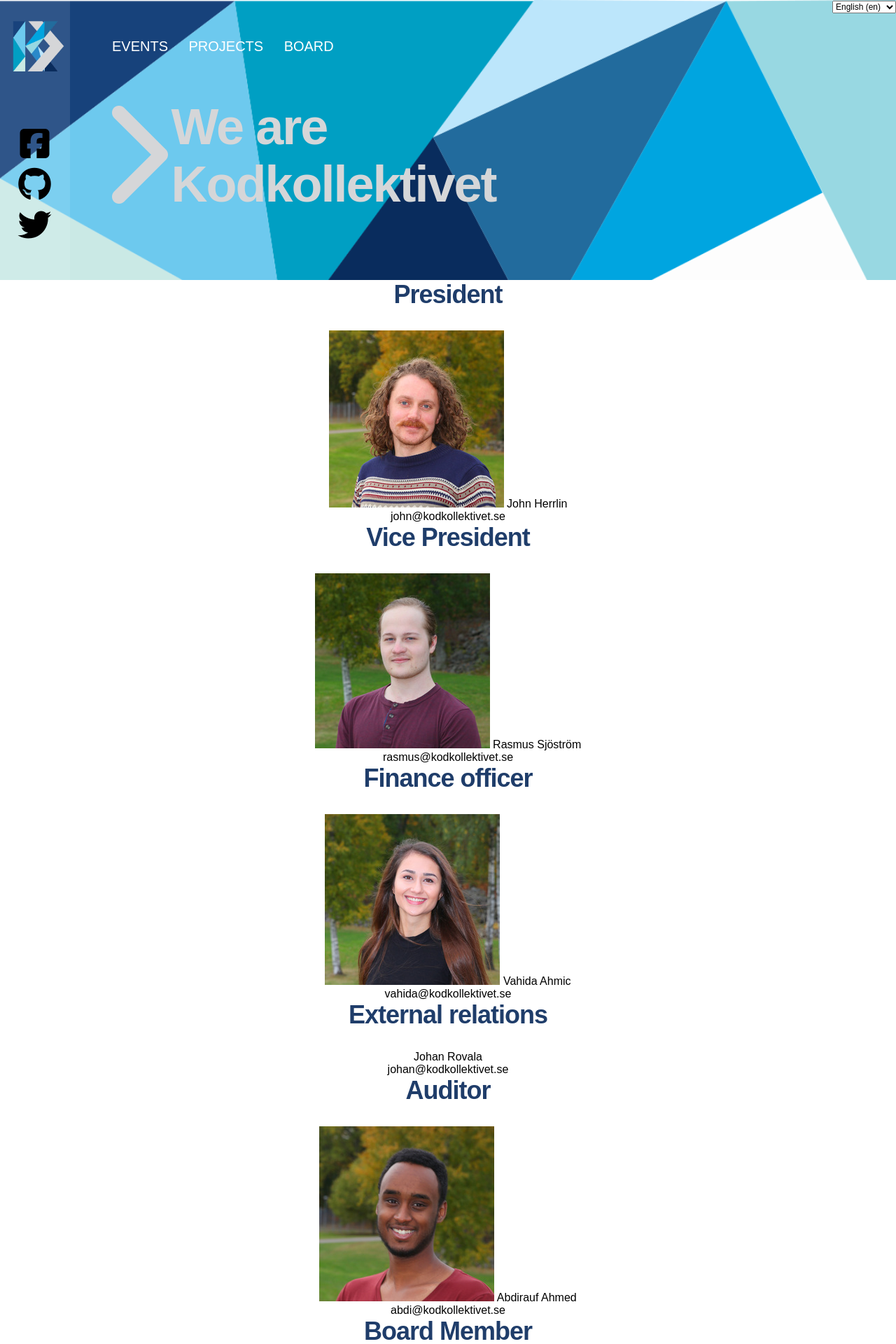
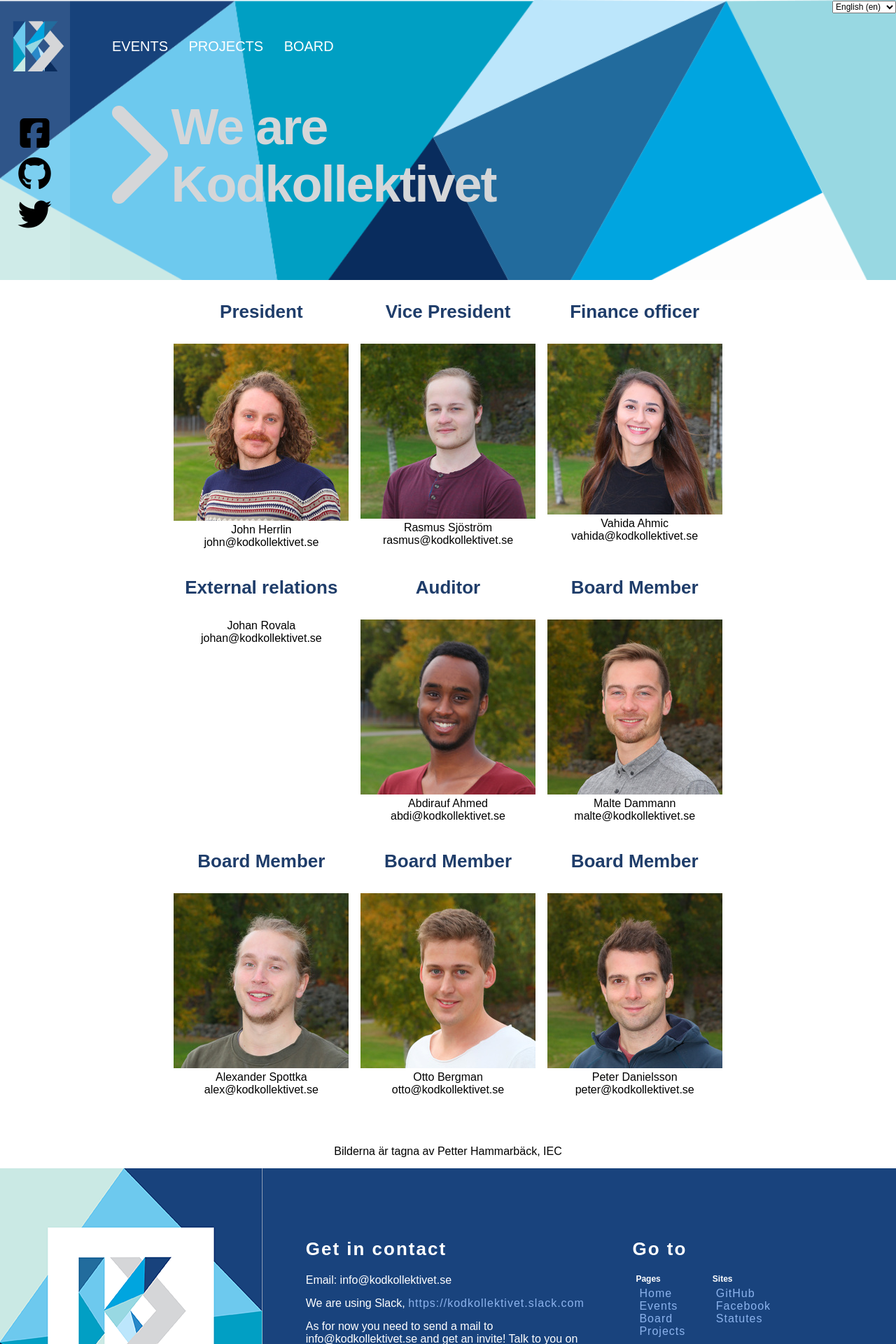
Before and after one commit to Kodkollektivet/kodkollektivet.se, a Django app: page /en/board/ in a window 1280 px wide. Shown: the top 1920 px of the page at 70% size. Run offline with Django 3.2, Linux system fonts and the light colour scheme; data that the repository does not hold is empty; some libraries are stand-ins or nearby versions.

Commit message:
Current css output

```diff
--- a/kodkollektivet/static/css/main.css
+++ b/kodkollektivet/static/css/main.css
@@ -31,13 +31,17 @@ main .what-is {
   margin-left: auto;
   margin-right: auto;
 }
+/* line 15, compass/sass/_base.sass */
+main .what-is h2 {
+  font-size: 36px;
+}
 /* line 15, ../../../../../.rvm/gems/ruby-2.3.3/gems/bourbon-compass-4.0.2/stylesheets/bourbon/addons/_clearfix.scss */
 main .what-is:after {
   content: "";
   display: table;
   clear: both;
 }
-/* line 18, compass/sass/_base.sass */
+/* line 19, compass/sass/_base.sass */
 main .what-is img {
   float: left;
   display: block;
@@ -48,7 +52,7 @@ main .what-is img {
 main .what-is img:last-child {
   margin-right: 0;
 }
-/* line 20, compass/sass/_base.sass */
+/* line 21, compass/sass/_base.sass */
 main .what-is .split {
   float: left;
   display: block;
@@ -60,11 +64,11 @@ main .what-is .split {
 main .what-is .split:last-child {
   margin-right: 0;
 }
-/* line 23, compass/sass/_base.sass */
+/* line 24, compass/sass/_base.sass */
 main .what-is .split i {
   font-size: 78px;
 }
-/* line 25, compass/sass/_base.sass */
+/* line 26, compass/sass/_base.sass */
 main .what-is article {
   float: left;
   display: block;
@@ -76,11 +80,11 @@ main .what-is article {
 main .what-is article:last-child {
   margin-right: 0;
 }
-/* line 28, compass/sass/_base.sass */
+/* line 29, compass/sass/_base.sass */
 main .what-is article p:first-of-type {
   color: darkblue;
 }
-/* line 31, compass/sass/_base.sass */
+/* line 32, compass/sass/_base.sass */
 main .student-company {
   max-width: 3000px;
   margin-left: auto;
@@ -94,21 +98,21 @@ main .student-company:after {
   display: table;
   clear: both;
 }
-/* line 35, compass/sass/_base.sass */
+/* line 36, compass/sass/_base.sass */
 main .student-company h2 {
   text-transform: uppercase;
   font-size: 24px;
 }
-/* line 38, compass/sass/_base.sass */
+/* line 39, compass/sass/_base.sass */
 main .student-company article {
   text-align: center;
 }
-/* line 40, compass/sass/_base.sass */
+/* line 41, compass/sass/_base.sass */
 main .student-company article section {
   display: inline-block;
   text-align: left;
 }
-/* line 43, compass/sass/_base.sass */
+/* line 44, compass/sass/_base.sass */
 main .student-company .student {
   float: left;
   display: block;
@@ -119,7 +123,7 @@ main .student-company .student {
 main .student-company .student:last-child {
   margin-right: 0;
 }
-/* line 45, compass/sass/_base.sass */
+/* line 46, compass/sass/_base.sass */
 main .student-company .split {
   float: left;
   display: block;
@@ -131,11 +135,11 @@ main .student-company .split {
 main .student-company .split:last-child {
   margin-right: 0;
 }
-/* line 48, compass/sass/_base.sass */
+/* line 49, compass/sass/_base.sass */
 main .student-company .split i {
   font-size: 78px;
 }
-/* line 50, compass/sass/_base.sass */
+/* line 51, compass/sass/_base.sass */
 main .student-company .company {
   float: left;
   display: block;
@@ -147,7 +151,7 @@ main .student-company .company:last-child {
   margin-right: 0;
 }
 
-/* line 53, compass/sass/_base.sass */
+/* line 54, compass/sass/_base.sass */
 .events {
   max-width: 3000px;
   margin-left: auto;
@@ -160,7 +164,7 @@ main .student-company .company:last-child {
   display: table;
   clear: both;
 }
-/* line 56, compass/sass/_base.sass */
+/* line 57, compass/sass/_base.sass */
 .events .articles {
   float: left;
   display: block;
@@ -172,19 +176,19 @@ main .student-company .company:last-child {
 .events .articles:last-child {
   margin-right: 0;
 }
-/* line 59, compass/sass/_base.sass */
+/* line 60, compass/sass/_base.sass */
 .events .articles article {
   margin-top: 50px;
 }
-/* line 61, compass/sass/_base.sass */
+/* line 62, compass/sass/_base.sass */
 .events .articles article:not(:last-of-type) {
   border-bottom: solid 2px #1F3D6A;
 }
-/* line 63, compass/sass/_base.sass */
+/* line 64, compass/sass/_base.sass */
 .events .articles article h2 {
   margin-bottom: 20px;
 }
-/* line 65, compass/sass/_base.sass */
+/* line 66, compass/sass/_base.sass */
 .events aside {
   float: left;
   display: block;
@@ -196,7 +200,7 @@ main .student-company .company:last-child {
   margin-right: 0;
 }
 
-/* line 68, compass/sass/_base.sass */
+/* line 69, compass/sass/_base.sass */
 .projects {
   max-width: 3000px;
   margin-left: auto;
@@ -209,11 +213,11 @@ main .student-company .company:last-child {
   display: table;
   clear: both;
 }
-/* line 71, compass/sass/_base.sass */
+/* line 72, compass/sass/_base.sass */
 .projects h3 {
   margin-top: 50px;
 }
-/* line 73, compass/sass/_base.sass */
+/* line 74, compass/sass/_base.sass */
 .projects .creating {
   float: left;
   display: block;
@@ -224,15 +228,21 @@ main .student-company .company:last-child {
 .projects .creating:last-child {
   margin-right: 0;
 }
-/* line 76, compass/sass/_base.sass */
+/* line 77, compass/sass/_base.sass */
 .projects .creating ul li {
   margin-top: 7px;
 }
-/* line 78, compass/sass/_base.sass */
+/* line 79, compass/sass/_base.sass */
 .projects .creating ul li a {
   font-size: 20px;
 }
-/* line 80, compass/sass/_base.sass */
+/* line 81, compass/sass/_base.sass */
+.projects .creating .projectlist {
+  background-color: #E8E8E8;
+  padding: 20px 0;
+  border-radius: 5px;
+}
+/* line 85, compass/sass/_base.sass */
 .projects .services-apps {
   float: left;
   display: block;
@@ -244,47 +254,68 @@ main .student-company .company:last-child {
   margin-right: 0;
 }
 
-/* line 85, compass/sass/_base.sass */
+/* line 88, compass/sass/_base.sass */
+.board {
+  display: -webkit-flex;
+  display: flex;
+  -webkit-flex-wrap: wrap;
+  flex-wrap: wrap;
+  margin: 30px auto;
+  max-width: 800px;
+}
+/* line 93, compass/sass/_base.sass */
+.board section {
+  -webkit-flex: 1;
+  flex: 1;
+  margin-bottom: 40px;
+}
+
+/* line 96, compass/sass/_base.sass */
+.center {
+  text-align: center;
+  margin: 15px auto;
+}
+
+/* line 100, compass/sass/_base.sass */
 h1, h2, h3, h4, h5 {
   margin-bottom: 30px;
   letter-spacing: 0px;
   color: #1F3D6A;
 }
 
-/* line 90, compass/sass/_base.sass */
+/* line 105, compass/sass/_base.sass */
 h2 {
-  font-size: 36px;
-  letter-spacing: -1px;
+  font-size: 26px;
 }
 
-/* line 93, compass/sass/_base.sass */
+/* line 108, compass/sass/_base.sass */
 h3 {
   font-size: 26px;
 }
 
-/* line 96, compass/sass/_base.sass */
+/* line 111, compass/sass/_base.sass */
 p {
   margin-bottom: 15px;
   font-weight: 300;
   max-width: 600px;
 }
 
-/* line 101, compass/sass/_base.sass */
+/* line 116, compass/sass/_base.sass */
 a {
   color: #8CB3ED;
   text-decoration: none;
   letter-spacing: 1px;
 }
-/* line 105, compass/sass/_base.sass */
+/* line 120, compass/sass/_base.sass */
 a:hover {
   color: white;
 }
-/* line 107, compass/sass/_base.sass */
+/* line 122, compass/sass/_base.sass */
 a:visited {
   color: #8CB3ED;
 }
 
-/* line 110, compass/sass/_base.sass */
+/* line 125, compass/sass/_base.sass */
 ul {
   list-style-type: none;
 }
@@ -404,7 +435,7 @@ header .side .logo:hover {
 /* line 39, compass/sass/_header.sass */
 header .side .social-icons {
   width: 60px;
-  margin: 55px auto;
+  margin: 40px auto;
 }
 /* line 42, compass/sass/_header.sass */
 header .side .social-icons a {
```
